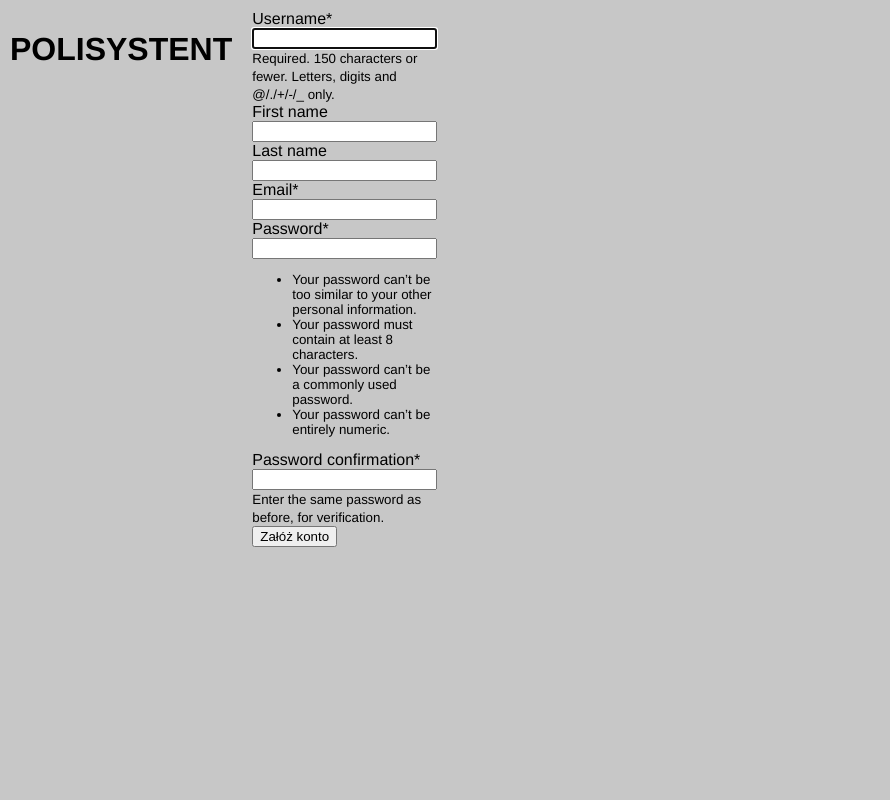
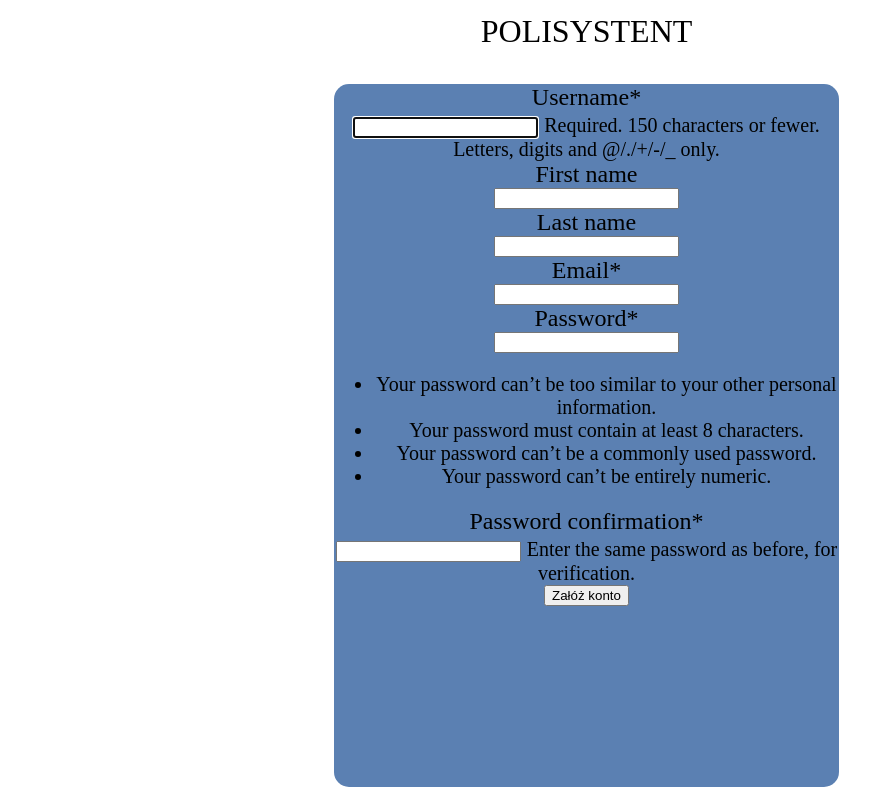
Before and after one commit to mateuszkochanek/student-helper, a Django app: page /register/ in a window 1280 px wide. Shown: the whole page, without its empty margins (0-890 px from the left). Run offline with Django 3.2, Linux system fonts and the light colour scheme; some libraries are stand-ins or nearby versions.

Commit message:
pretty bad css, but in progress

```diff
--- a/register/forms.py
+++ b/register/forms.py
@@ -1,4 +1,3 @@
-from django.contrib.auth import login, authenticate
 from django.contrib.auth.forms import UserCreationForm
 from django.contrib.auth.models import User
 from django import forms
--- a/register/templates/register/register.html
+++ b/register/templates/register/register.html
@@ -1,18 +1,18 @@
-{% extends "base/base-template.html" %}
 {% load crispy_forms_tags %}
+{% block extension-styles %}
+    {% load static %}
+    <link rel="stylesheet" type="text/css" href="{% static 'css/register.css' %}">
+{% endblock %}
 
-{% block foreground %}
-    {% block content %}
-        <div style="text-align: center;">
-        <h1>POLISYSTENT</h1>
-        </div>
-    {% endblock %}
-
-    {% block header %}
+<div class="grid">
+    <div class="titlebar">
+        POLISYSTENT
+    </div>
+    <div class="formbar">
         <form method="post">
             {% csrf_token %}
             {{ form|crispy }}
             <button type="submit">Załóż konto</button>
         </form>
-    {% endblock %}
-{% endblock %}
+    </div>
+</div>
--- /dev/null
+++ b/static/css/register.css
@@ -0,0 +1,28 @@
+.grid {
+    width: 100%;
+    height: 100%;
+    display: grid;
+    grid-gap: 20px;
+    grid-template-columns: repeat(12, 1fr);
+    grid-template-rows:auto auto;
+}
+
+.titlebar {
+    grid-column: 4 / 9;
+    grid-row: 1;
+    text-align: center;
+    font-size: 32px;
+    margin: 1%;
+    max-height: 32px;
+}
+
+.formbar {
+    grid-column: 4 / 9;
+    grid-row: 2 / 20;
+    text-align: center;
+    font-size: 24px;
+    margin: 1%;
+    max-height: 100%;
+    background-color: #5b80b2;
+    border-radius: 15px;
+}
```
